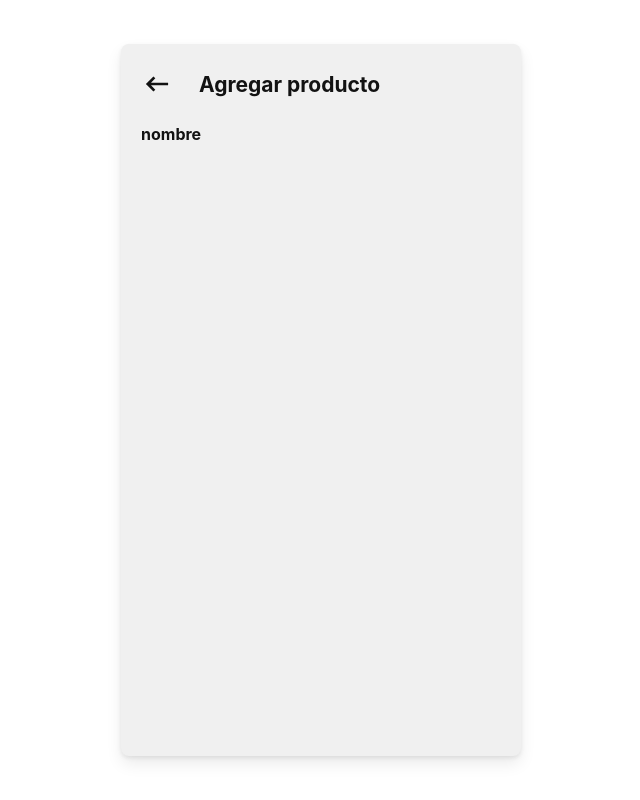
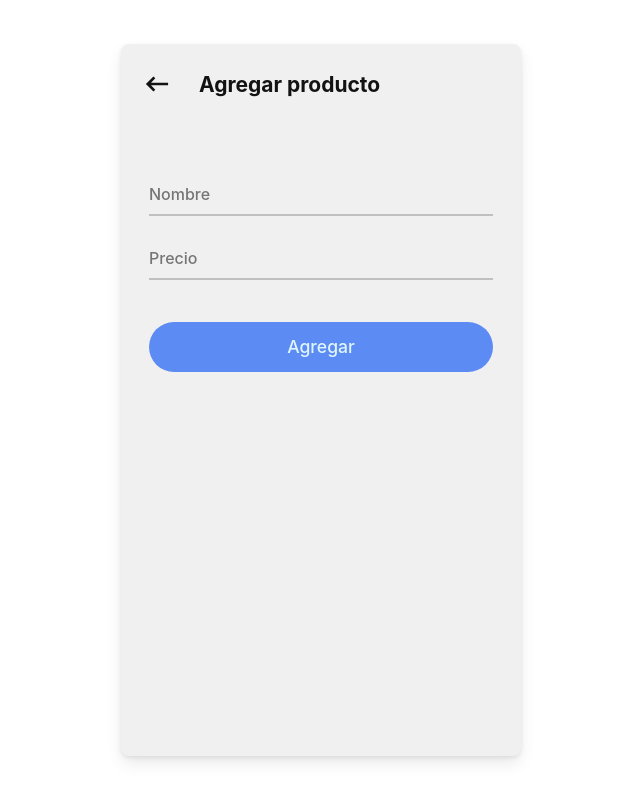
Before and after one commit to munozrc/slistapp, a React (Vite) app: page / in a window 1280 px wide. Both pictures are taken after a click on the button "Nuevo elemento". Shown: the whole page, without its empty margins (319-959 px from the left). Built offline with nearby package versions, Linux system fonts and the light colour scheme.

Commit message:
feat: use new form add product

```diff
--- a/src/views/AddProductView.tsx
+++ b/src/views/AddProductView.tsx
@@ -1,12 +1,20 @@
 import { VIEWS } from '../app/contexts'
 import { useView } from '../app/hooks'
+import { Button } from '../components/Button'
+import { InputField } from '../components/InputField'
 import { Layout } from '../components/Layout'
 
 export const AddProductView = () => {
   const { changeView } = useView()
   return (
-    <Layout align='start' title="Agregar producto" handleClick={() => changeView(VIEWS.HOME)}>
-      <h4>nombre</h4>
+    <Layout align="start" title="Agregar producto" handleClick={() => changeView(VIEWS.HOME)}>
+      <form onSubmit={() => {}}>
+        <InputField type="text" placeholder="Nombre" name="name" />
+        <InputField type="number" placeholder="Precio" name="price" />
+        <div style={{ marginTop: '20px' }}>
+          <Button variant='primary'>Agregar</Button>
+        </div>
+      </form>
     </Layout>
   )
 }
```
